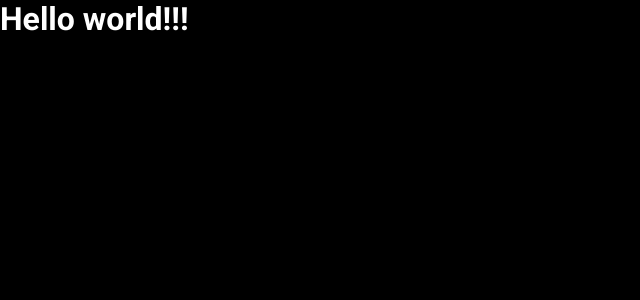
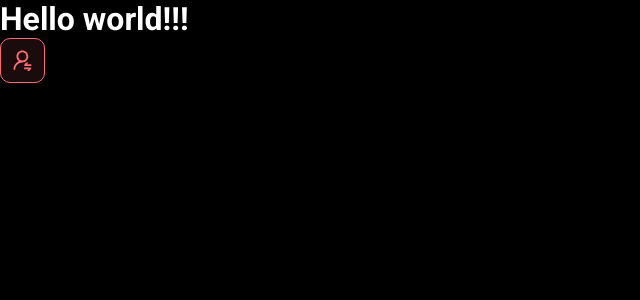
Before and after one commit to 1hugol/dsmeta, a React (Vite) app in the folder frontend/: page / in a window 1280 px wide. Shown: the top 300 px of the page, without its empty margins (0-640 px from the left). Built offline with nearby package versions, Linux system fonts and the light colour scheme.

Commit message:
First component

```diff
--- a/frontend/index.html
+++ b/frontend/index.html
@@ -4,7 +4,7 @@
     <meta charset="UTF-8" />
     <link rel="icon" type="image/svg+xml" href="/vite.svg" />
     <meta name="viewport" content="width=device-width, initial-scale=1.0" />
-    <title>Vite + React + TS</title>
+    <title>DSMeta</title>
   </head>
   <body>
     <div id="root"></div>
--- a/frontend/src/App.tsx
+++ b/frontend/src/App.tsx
@@ -1,5 +1,12 @@
+import NotificationButton from "./components/NotificationButton";
+
 function App() {
-  return <h1>Hello world!!!</h1>
+  return (
+    <>
+      <h1>Hello world!!!</h1>
+      <NotificationButton />
+    </>
+  )
 }
 
 export default App
--- /dev/null
+++ b/frontend/src/components/NotificationButton/index.tsx
@@ -0,0 +1,13 @@
+import './styles.css';
+
+import icon from '../../assets/images/notification-icon.svg';
+
+function NotificationButton() {
+    return (
+        <div className="dsmeta-red-btn">
+            <img src={icon} alt="Notificar" />
+        </div>
+    )
+}
+
+export default NotificationButton
--- /dev/null
+++ b/frontend/src/components/NotificationButton/styles.css
@@ -0,0 +1,15 @@
+.dsmeta-red-btn {
+    height: 45px;
+    width: 45px;
+    background: rgba(255, 107, 114, 0.1);
+    border: 1px solid #ff6b72;
+    border-radius: 10px;
+    display: flex;
+    align-items: center;
+    justify-content: center;
+    cursor: pointer;
+}
+
+.dsmeta-red-btn img {
+    width: 19px;
+}
```
Also changed, not shown: frontend/src/assets/images/logo.svg (added), frontend/src/assets/images/notification-icon.svg (added).
